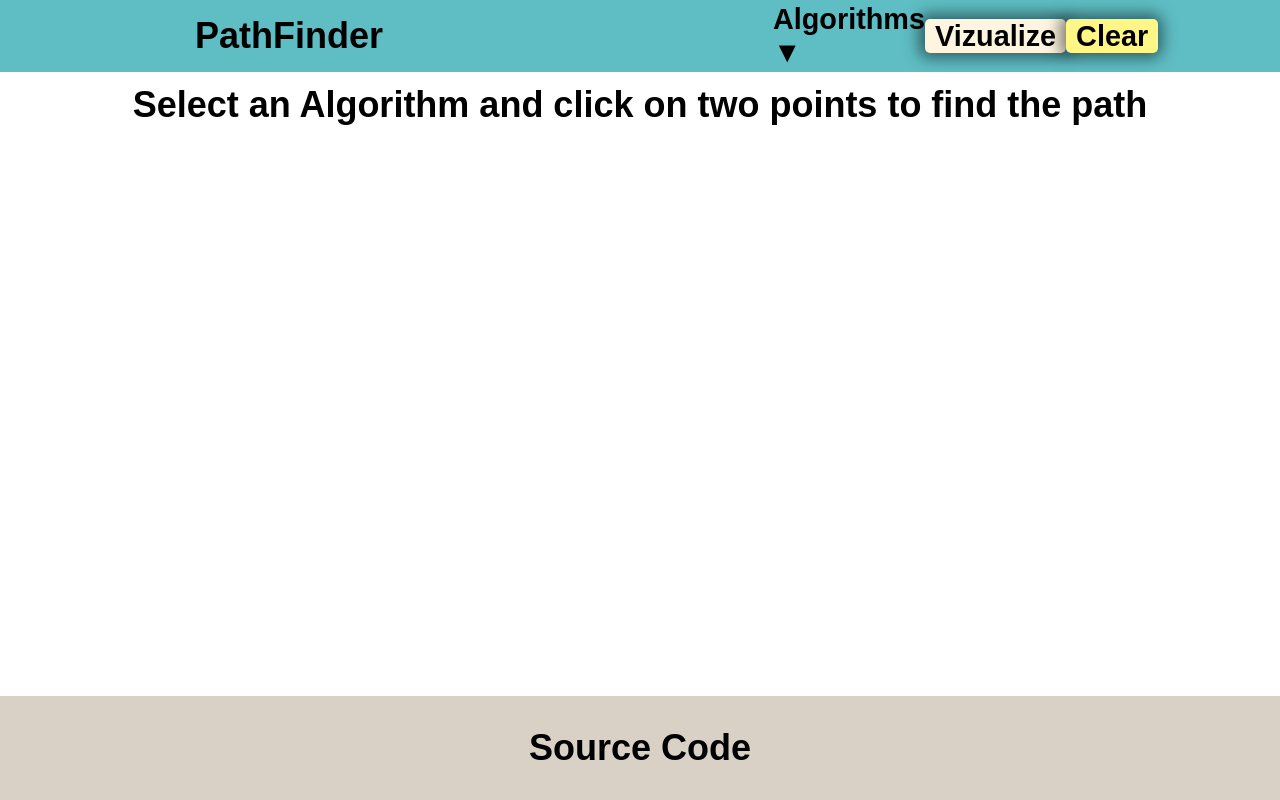
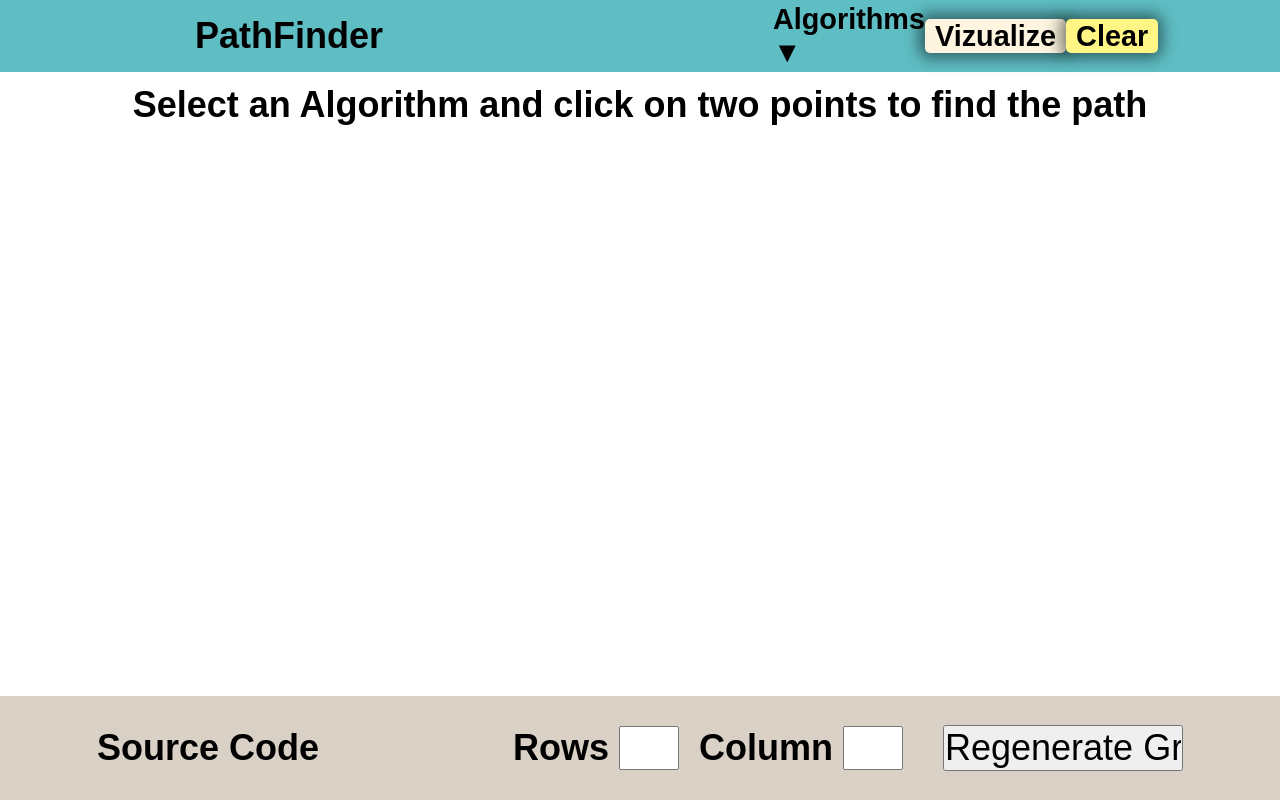
Before and after one commit to pewjan/pathfinding-visualizer, a React (Create React App) app: page / in a window 1280 px wide. Built offline with nearby package versions, Linux system fonts and the light colour scheme; a web font is replaced by a local one.

Commit message:
bug fixed

```diff
--- a/src/App.css
+++ b/src/App.css
@@ -4,6 +4,7 @@
   font-family: "Dongle", sans-serif;
   font-size: 1.5rem;
   transition: color 0.4s ease-out;
+  transition: background-color 0.4s ease-in;
   box-sizing: border-box;
 }
 
@@ -184,7 +185,7 @@ li:hover {
 .Col {
   height: 40px;
   width: 40px;
-  border: 1px solid black;
+  border: 1px solid rgb(88, 78, 78);
   margin-right: 2px;
   background-color: white;
   text-align: center;
@@ -217,3 +218,23 @@ li:hover {
   -webkit-box-shadow: -1px 0px 5px 5px rgba(0, 0, 0, 0.5);
   box-shadow: -1px 0px 15px 5px rgba(0, 0, 0, 0.5);
 }
+.regenDiv {
+  font-size: 1.5rem;
+  font-weight: 600;
+}
+
+.Rows,
+.Column {
+  height: 1.8rem;
+  width: 2.5rem;
+  margin-right: 20px;
+}
+.regenDiv > label {
+  text-align: center;
+  margin-right: 10px;
+}
+
+.Regen {
+  width: 10rem;
+  margin-left: 20px;
+}
--- a/src/components/Home.js
+++ b/src/components/Home.js
@@ -5,6 +5,8 @@ const Queue = require("@supercharge/queue-datastructure");
 function App() {
   const [openedAlgo, setOpenedAlgo] = useState(false);
   const [algorithm, setAlgorithm] = useState("");
+  const [row, setRow] = useState(8);
+  const [column, setColumn] = useState(20);
 
   const [start, setStart] = useState(false);
   const [end, setEnd] = useState(false);
@@ -35,6 +37,7 @@ function App() {
       setOpenedAlgo(!openedAlgo);
     }
   };
+
   const handleAlgorithmName = () => {
     if (algorithm === "linear") {
       return "Linear Algorithm";
@@ -48,9 +51,9 @@ function App() {
   };
   const handleGraphCreation = () => {
     let copyGraph = [];
-    for (let i = 0; i < 8; i++) {
+    for (let i = 0; i < row; i++) {
       let insideGraph = [];
-      for (let j = 0; j < 20; j++) {
+      for (let j = 0; j < column; j++) {
         insideGraph.push({ used: false, searched: false });
       }
       copyGraph.push(insideGraph);
@@ -172,7 +175,7 @@ function App() {
             pathCounter++;
             const nextCopyGraph = [...copyGraph];
             setGraph(nextCopyGraph);
-            await sleep(500);
+            await sleep(200);
           }
         } else if (i !== startNodeRow && i !== endNodeRow) {
           for (let j = 0; j <= graph[i].length - 1; j++) {
@@ -181,7 +184,7 @@ function App() {
             pathCounter++;
             const nextCopyGraph = [...copyGraph];
             setGraph(nextCopyGraph);
-            await sleep(500);
+            await sleep(200);
           }
         } else if (startNodeRow === endNodeRow && startNodeCol > endNodeCol) {
           for (let j = startNodeCol - 1; j >= endNodeCol + 1; j--) {
@@ -190,7 +193,7 @@ function App() {
             pathCounter++;
             const nextCopyGraph = [...copyGraph];
             setGraph(nextCopyGraph);
-            await sleep(500);
+            await sleep(200);
           }
         } else {
           if (startNodeRow !== endNodeRow) {
@@ -200,7 +203,7 @@ function App() {
               pathCounter++;
               const nextCopyGraph = [...copyGraph];
               setGraph(nextCopyGraph);
-              await sleep(500);
+              await sleep(200);
             }
           } else {
             for (let j = startNodeCol + 1; j <= endNodeCol - 1; j++) {
@@ -209,7 +212,7 @@ function App() {
               pathCounter++;
               const nextCopyGraph = [...copyGraph];
               setGraph(nextCopyGraph);
-              await sleep(500);
+              await sleep(200);
             }
           }
         }
@@ -223,7 +226,7 @@ function App() {
             pathCounter++;
             const nextCopyGraph = [...copyGraph];
             setGraph(nextCopyGraph);
-            await sleep(500);
+            await sleep(200);
           }
         } else if (i !== startNodeRow && i !== endNodeRow) {
           for (let j = graph[i].length - 1; j >= 0; j--) {
@@ -232,7 +235,7 @@ function App() {
             pathCounter++;
             const nextCopyGraph = [...copyGraph];
             setGraph(nextCopyGraph);
-            await sleep(500);
+            await sleep(200);
           }
         } else if (i === endNodeRow) {
           for (let j = graph[i].length - 1; j >= endNodeCol; j--) {
@@ -241,7 +244,7 @@ function App() {
             pathCounter++;
             const nextCopyGraph = [...copyGraph];
             setGraph(nextCopyGraph);
-            await sleep(500);
+            await sleep(200);
           }
         }
       }
@@ -481,7 +484,9 @@ function App() {
   useEffect(() => {
     handleGraphCreation();
     setCounter(0);
+    setFinished(false);
   }, [algorithm]);
+
   return (
     <div className="App">
       <nav className="navbar">
@@ -508,6 +513,7 @@ function App() {
                 <p
                   onClick={() => {
                     setAlgorithm("bfs");
+                    setFinished(false);
                   }}
                 >
                   B.F.S
@@ -515,6 +521,7 @@ function App() {
                 <p
                   onClick={() => {
                     setAlgorithm("dfs");
+                    setFinished(false);
                   }}
                 >
                   D.F.S
@@ -522,6 +529,7 @@ function App() {
                 <p
                   onClick={() => {
                     setAlgorithm("bfsd");
+                    setFinished(false);
                   }}
                 >
                   B.F.S w/ Diagonal
@@ -543,7 +551,9 @@ function App() {
             ? "Select an Algorithm and click on two points to find the path"
             : `${handleAlgorithmName()} is selected`}
         </h1>
-        <p>{finished && `The path length was ${globalPathCounter}`}</p>
+        <p>
+          {finished ? `The path length was ${globalPathCounter}` : <br></br>}
+        </p>
 
         <div className="graph">
           <div ref={graphRef} className="graphInner">
@@ -554,6 +564,33 @@ function App() {
       <footer className="footer">
         <div className="items">
           <h1>Source Code</h1>
+
+          <div className="regenDiv">
+            <label htmlFor="Rows">Rows</label>
+            <input
+              onChange={(e) => {
+                setRow(e.target.value);
+              }}
+              className="Rows"
+              type="text"
+            />
+            <label htmlFor="Column">Column</label>
+            <input
+              onChange={(e) => {
+                setColumn(e.target.value);
+              }}
+              className="Column"
+              type="text"
+            />
+            <input
+              onClick={() => {
+                handleClearBtn();
+              }}
+              className="Regen"
+              type="submit"
+              value="Regenerate Graph"
+            />
+          </div>
         </div>
       </footer>
     </div>
```
